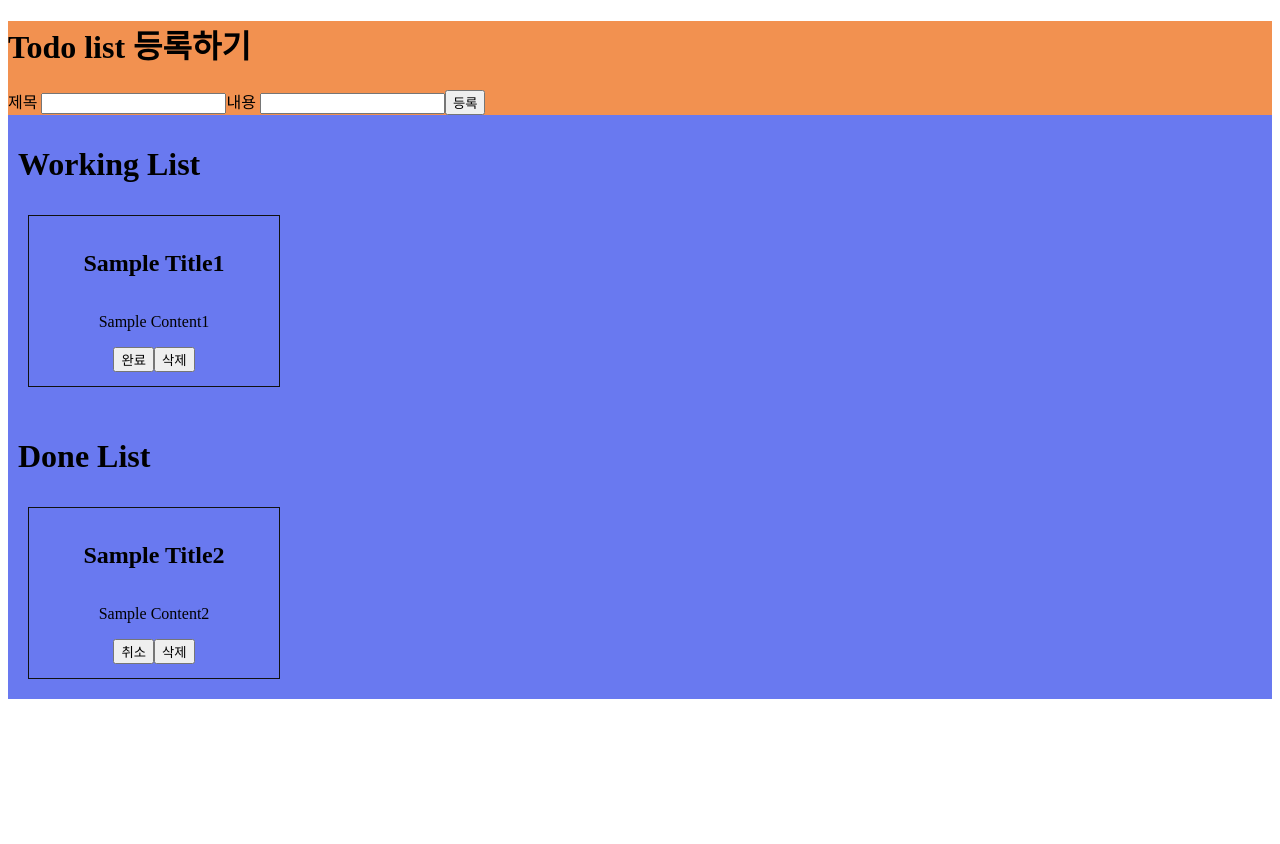
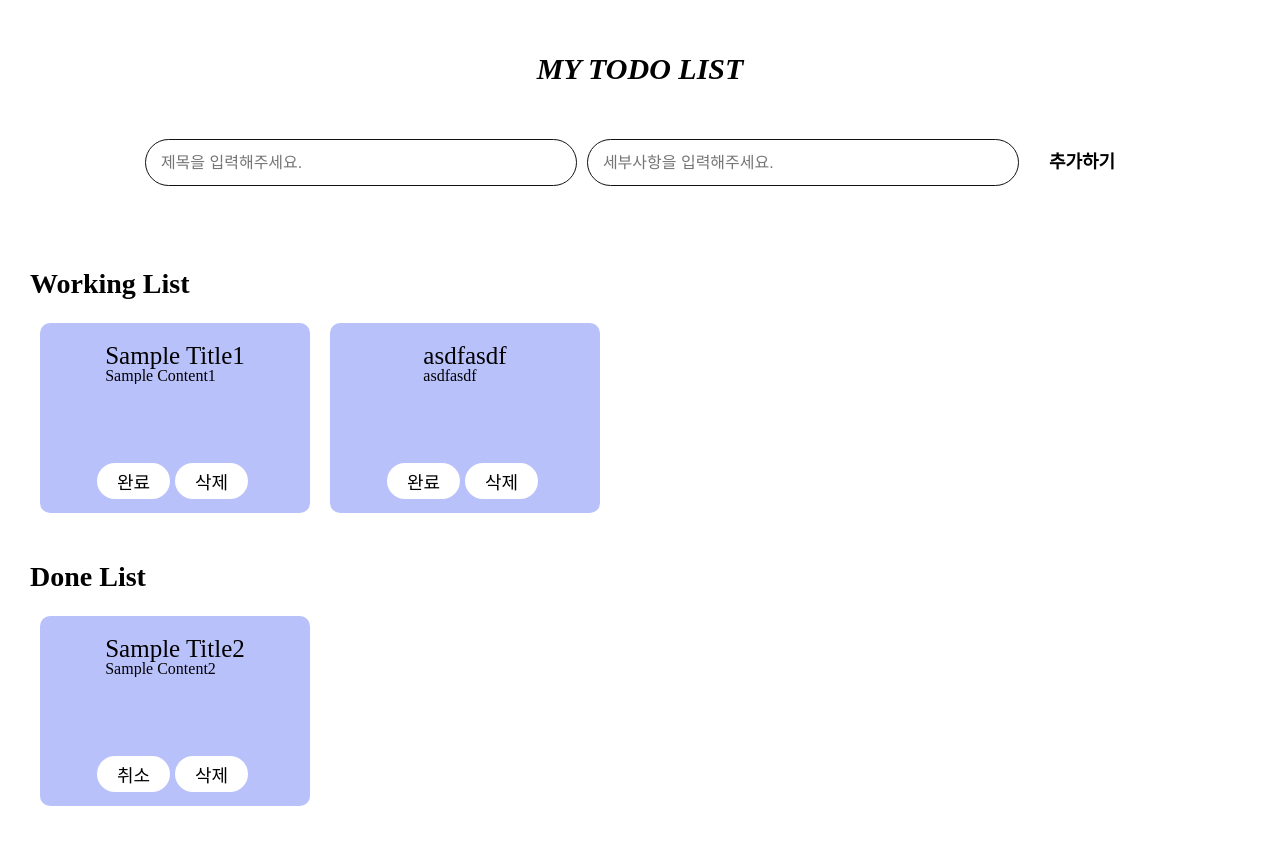
Before and after one commit to Solyi-Park/TypeScript-ASSIGNMENT, a React (Create React App) app: page / in a window 1280 px wide. Before the commit the page ends 800 px from the top, so only its background shows below. Built offline with nearby package versions, Linux system fonts and the light colour scheme; data requests are answered from the project's data file.

Commit message:
CSS 수정

```diff
--- a/db.json
+++ b/db.json
@@ -9,7 +9,13 @@
     {
       "id": 3,
       "title": "Sample Title1",
-      "content": " Sample Content1",
+      "content": "Sample Content1",
+      "isDone": false
+    },
+    {
+      "id": 4,
+      "title": "asdfasdf",
+      "content": "asdfasdf",
       "isDone": false
     }
   ]
--- a/package.json
+++ b/package.json
@@ -20,6 +20,7 @@
     "react-styled": "^0.0.5",
     "react-uuid": "^2.0.0",
     "styled-components": "^6.1.1",
+    "sweetalert": "^2.1.2",
     "typescript": "^4.4.2",
     "web-vitals": "^2.1.0"
   },
--- a/src/App.tsx
+++ b/src/App.tsx
@@ -1,5 +1,6 @@
 import { QueryClient, QueryClientProvider } from "react-query";
 import Home from "./pages/Home";
+import './reset.css';
 
 const queryClient = new QueryClient();
 
--- a/src/components/Input.tsx
+++ b/src/components/Input.tsx
@@ -4,7 +4,6 @@
 import { addTodo } from "../api/todos";
 
 export const Input = () => {
-
   const queryClient = useQueryClient();
   const mutation = useMutation(addTodo, {
     onSuccess: () => {
@@ -12,7 +11,7 @@
     },
     onError: (err) => {
       console.log(err);
-    }
+    },
   });
 
   const [title, setTitle] = useState<string>("");
@@ -33,23 +32,63 @@
       isDone: false,
     };
     mutation.mutate(newCard);
-
+    setTitle("");
+    setContent("");
   };
 
   return (
     <Container>
-      <h1>Todo list 등록하기</h1>
+      <h1>MY TODO LIST</h1>
       <form onSubmit={handleOnSubmit}>
-        제목&nbsp;
-        <input value={title} onChange={handleChangeTitle} />
-        내용&nbsp;
-        <input value={content} onChange={handleChangeContent} />
-        <button type="submit">등록</button>
+        <input
+          value={title}
+          onChange={handleChangeTitle}
+          placeholder="제목을 입력해주세요."
+        />
+        <input
+          value={content}
+          onChange={handleChangeContent}
+          placeholder="세부사항을 입력해주세요."
+        />
+        <button type="submit">추가하기</button>
       </form>
     </Container>
   );
 };
 
 const Container = styled.div`
-  background-color: #f29150;
+  width: 100vw;
+  height: 30vh;
+  background-color: #fff;
+  display: flex;
+  flex-direction: column;
+  align-items: center;
+  justify-content: center;
+  & h1 {
+    margin-bottom: 50px;
+    font-size: 30px;
+    font-weight: 700;
+    font-style: italic;
+  }
+  & input {
+    width: 400px;
+    height: 35px;
+    margin-right: 10px;
+    border: 1.5px solid #111;
+    border-radius: 30px;
+    padding: 5px 15px;
+    font-size: 16px;
+  }
+  & button {
+    padding: 13px 20px;
+    font-size: 18px;
+    background-color: transparent;
+    border: none;
+    font-weight: 600;
+    &:hover {
+      color: #6979f0;
+      transition: 0.3s;
+      cursor: pointer;
+    }
+  }
 `;
--- a/src/components/todoList.tsx
+++ b/src/components/todoList.tsx
@@ -1,7 +1,7 @@
 import styled from "styled-components";
-
 import { useMutation, useQuery, useQueryClient } from "react-query";
 import { deleteTodo, getTodos, switchTodo } from "../api/todos";
+import swal from "sweetalert";
 
 export const TodoList = ({ listIsDone }: { listIsDone: boolean }) => {
   const {
@@ -38,14 +38,20 @@
     switchTodoMutation.mutate(item);
   };
 
-
-  const handleDeleteButtonClick = (item: CardType) => {
+  const handleDeleteButtonClick = async (item: CardType) => {
+    const confirm = await swal({
+      title: "삭제할까요?",
+      icon: "warning",
+      buttons: ["취소", "확인"],
+      dangerMode: true,
+    });
+    if (confirm) {
       deleteTodoMutation.mutate(item);
+    }
   };
 
   return (
     <Container>
-      <div>
       <h1>{listIsDone ? "Done List" : "Working List"}</h1>
       <CardBox>
         {data
@@ -55,9 +61,11 @@
           .map((item) => {
             return (
               <Card key={item.id}>
+                <TextArea>
                   <h2>{item.title}</h2>
                   <p>{item.content}</p>
-                  <div>
+                </TextArea>
+                <Buttons>
                   <button
                     type="button"
                     onClick={() => handleCompleteButtonClick(item)}
@@ -70,19 +78,23 @@
                   >
                     삭제
                   </button>
-                  </div>
+                </Buttons>
               </Card>
             );
           })}
       </CardBox>
-      </div>
     </Container>
   );
 };
 
 const Container = styled.div`
-  background-color: #6979f0;
+  margin: 20px;
   padding: 10px;
+  & h1 {
+    font-size: 28px;
+    font-weight: 600;
+    margin-bottom: 15px;
+  }
 `;
 const CardBox = styled.div`
   max-width: 1200px;
@@ -92,14 +104,44 @@
 `;
 
 const Card = styled.li`
+  position: relative;
   width: 230px;
   height: 150px;
   display: flex;
   flex-direction: column;
   align-items: center;
-  justify-content: center;
-  border: 1px solid #111;
-  padding: 10px;
+  background-color: #b9c1fb;
+
+  border-radius: 10px;
+  padding: 20px;
   margin: 10px;
+  font-size: 16px;
   list-style-type: none;
+  & h2 {
+    font-size: 25px;
+    font-weight: 400;
+  }
 `;
+
+const Buttons = styled.div`
+  position: absolute;
+  margin-top: 120px;
+   & button {
+    padding: 5px 20px;
+    margin-right: 5px;
+    background-color: #fff;
+    border-radius: 20px;
+    border: none;
+    font-size: 18px;
+     &:hover {
+      cursor: pointer;
+      background-color: #6979f0;
+      color: #fff;
+      border: none;
+     }
+   }
+`
+
+const TextArea = styled.div`
+  overflow: hidden;
+`
--- /dev/null
+++ b/src/reset.css
@@ -0,0 +1,48 @@
+/* http://meyerweb.com/eric/tools/css/reset/
+   v2.0 | 20110126
+   License: none (public domain)
+*/
+
+html, body, div, span, applet, object, iframe,
+h1, h2, h3, h4, h5, h6, p, blockquote, pre,
+a, abbr, acronym, address, big, cite, code,
+del, dfn, em, img, ins, kbd, q, s, samp,
+small, strike, strong, sub, sup, tt, var,
+b, u, i, center,
+dl, dt, dd, ol, ul, li,
+fieldset, form, label, legend,
+table, caption, tbody, tfoot, thead, tr, th, td,
+article, aside, canvas, details, embed,
+figure, figcaption, footer, header, hgroup,
+menu, nav, output, ruby, section, summary,
+time, mark, audio, video {
+	margin: 0;
+	padding: 0;
+	border: 0;
+	font-size: 100%;
+	font: inherit;
+	vertical-align: baseline;
+}
+/* HTML5 display-role reset for older browsers */
+article, aside, details, figcaption, figure,
+footer, header, hgroup, menu, nav, section {
+	display: block;
+}
+body {
+	line-height: 1;
+}
+ol, ul {
+	list-style: none;
+}
+blockquote, q {
+	quotes: none;
+}
+blockquote:before, blockquote:after,
+q:before, q:after {
+	content: '';
+	content: none;
+}
+table {
+	border-collapse: collapse;
+	border-spacing: 0;
+}
```
Also changed, not shown: 1 other file (tests, documents, lock files or other folders). Lines whose indentation alone changed are shown as unchanged.
